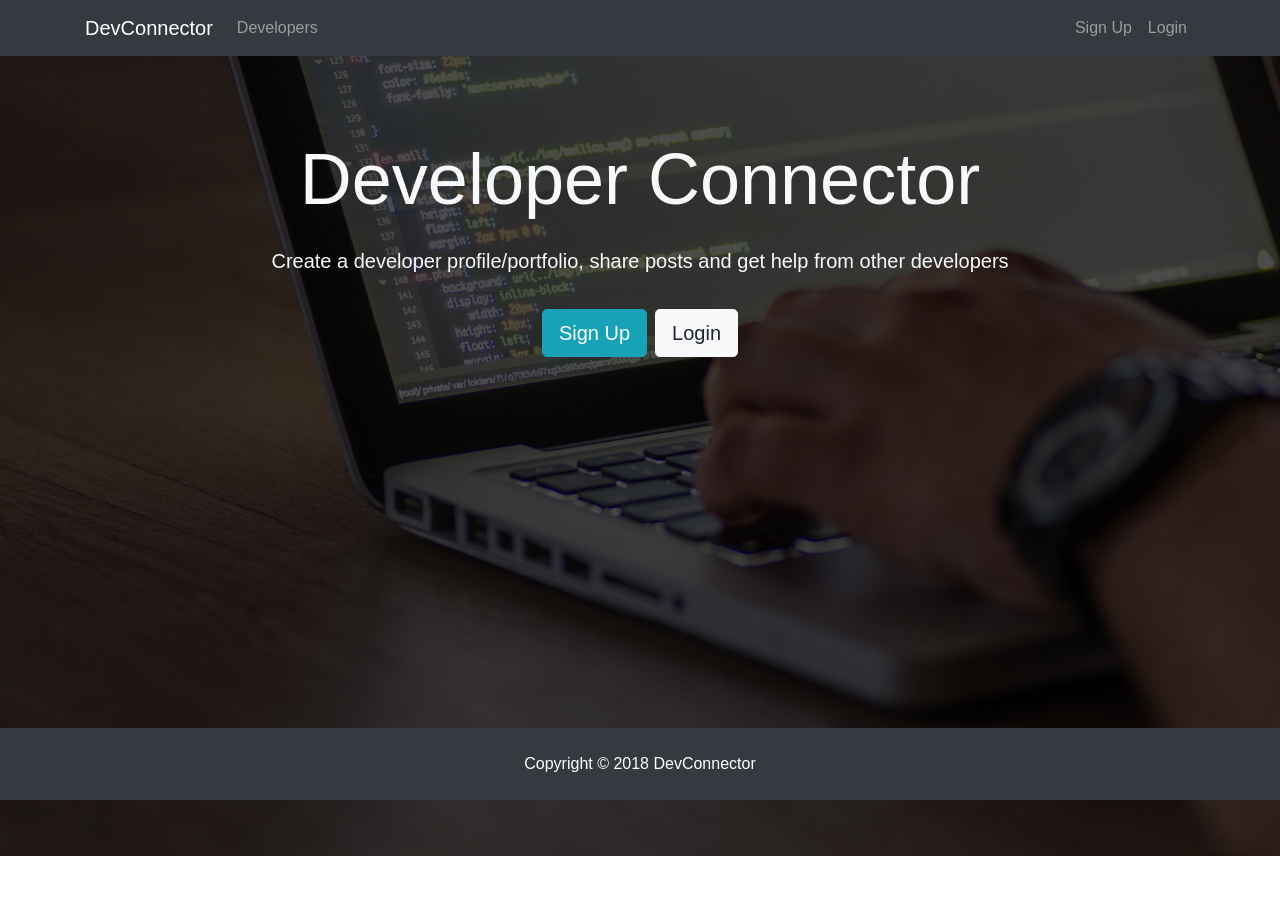
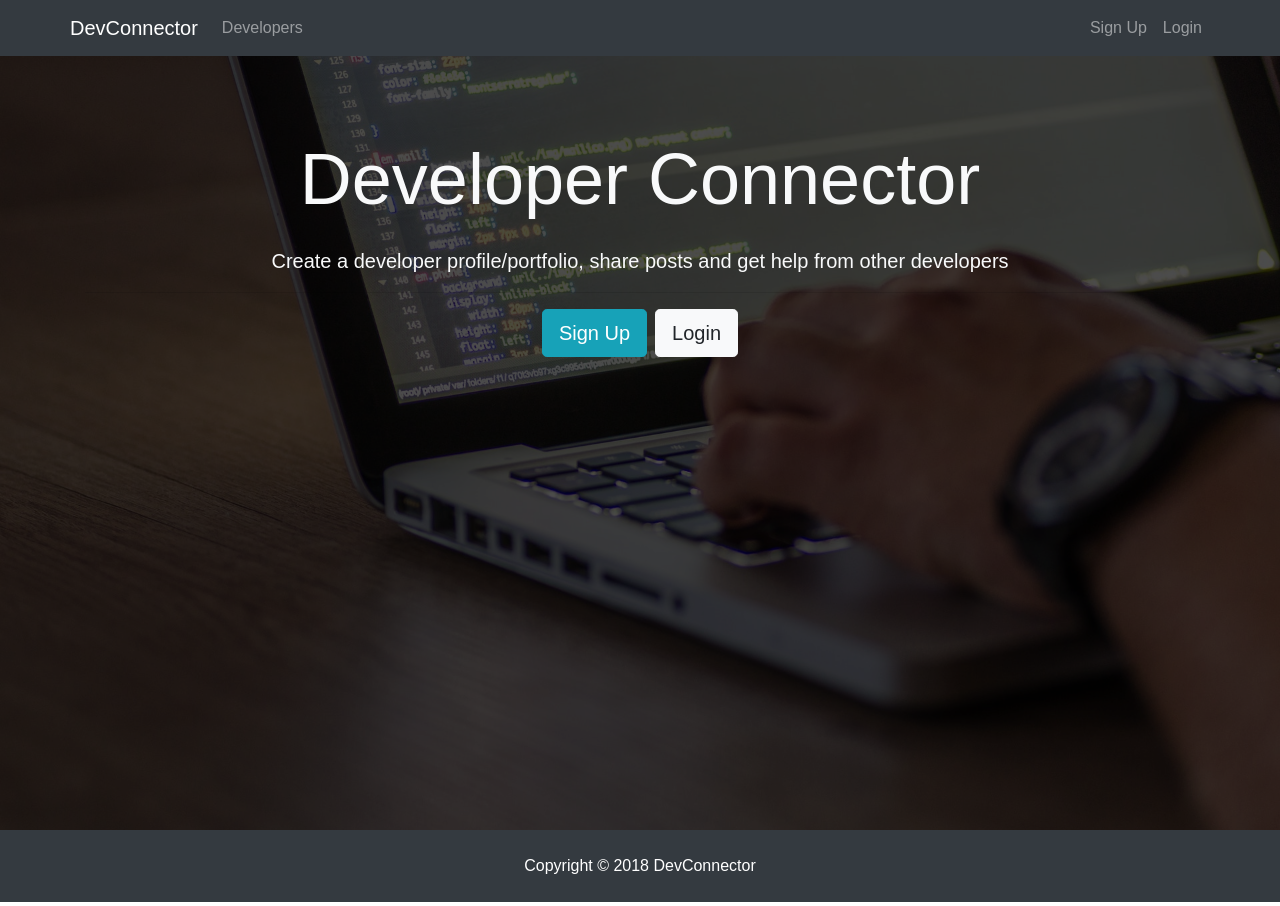
Before and after one commit to logmannn/devconnector, a React (Create React App) app in the folder client/: page / in a window 1280 px wide. Built offline with nearby package versions, Linux system fonts and the light colour scheme.

Commit message:
Styling fixes

```diff
--- a/client/src/App.css
+++ b/client/src/App.css
@@ -2,13 +2,21 @@ img {
   width: 100%;
 }
 
+html {
+  height: 100%;
+  box-sizing: border-box;
+}
+
 body {
-  margin-bottom: 100px !important;
+  position: relative;
+  margin: 0;
+  padding-bottom: 6rem;
+  min-height: 100%;
 }
 
 footer {
-  position: fixed;
-  width: 100%;
+  position: absolute;
+  right: 0;
   bottom: 0;
   left: 0;
 }
@@ -100,8 +108,25 @@ footer {
   padding: 0 0.5rem;
 }
 
-.d-md-block {
-  max-width: 78px;
+.container {
+  padding-right: 0;
+  padding-left: 0;
+}
+
+input[type="date"] {
+  padding-right: 0;
+}
+
+.row {
+  margin-left: 0;
+  margin-right: 0;
+}
+
+@media (min-width: 768px) {
+  .container {
+    max-width: 1140px;
+    width: 100%;
+  }
 }
 
 @media screen and (max-width: 1200px) {
--- a/client/src/components/dashboard/Experience.js
+++ b/client/src/components/dashboard/Experience.js
@@ -36,7 +36,6 @@ class Experience extends Component {
           <div className="space center">Years</div>
           <div className="space center">Location</div>
           <div className="space center">Description</div>
-          <div className="space center hide-when-tablet"> </div>
         </div>
         {experience}
       </div>
--- a/client/src/components/layout/Footer.js
+++ b/client/src/components/layout/Footer.js
@@ -2,10 +2,8 @@ import React from "react";
 
 export default () => {
   return (
-    <div>
-      <footer className="bg-dark text-white mt-5 p-4 text-center">
-        Copyright &copy; {new Date().getFullYear()} DevConnector
-      </footer>
-    </div>
+    <footer className="bg-dark text-white mt-5 p-4 text-center">
+      Copyright &copy; {new Date().getFullYear()} DevConnector
+    </footer>
   );
 };
--- a/package.json
+++ b/package.json
@@ -20,6 +20,7 @@
     "express": "^4.16.3",
     "gravatar": "^1.6.0",
     "jsonwebtoken": "^8.3.0",
+    "moment": "^2.22.2",
     "mongoose": "^5.2.14",
     "passport": "^0.4.0",
     "passport-jwt": "^4.0.0",
```
Also changed, not shown: 1 other file (tests, documents, lock files or other folders).
